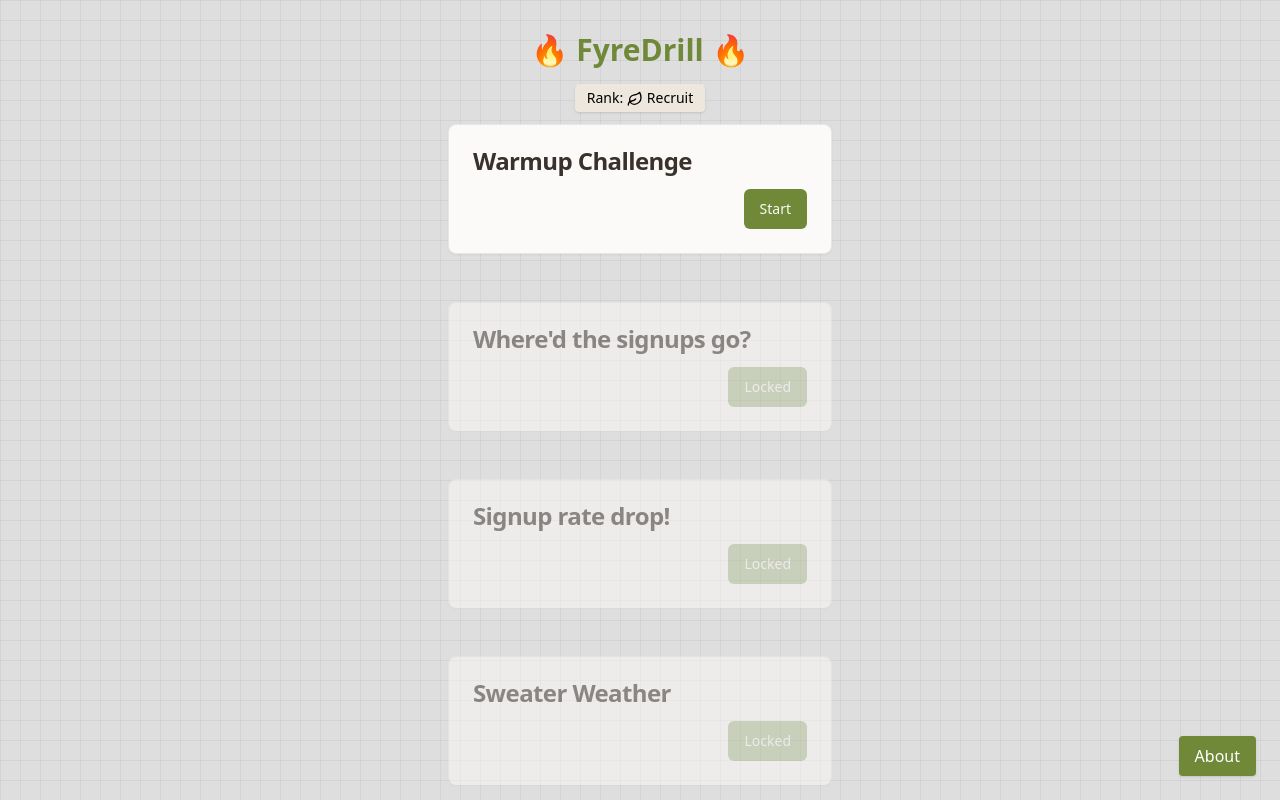
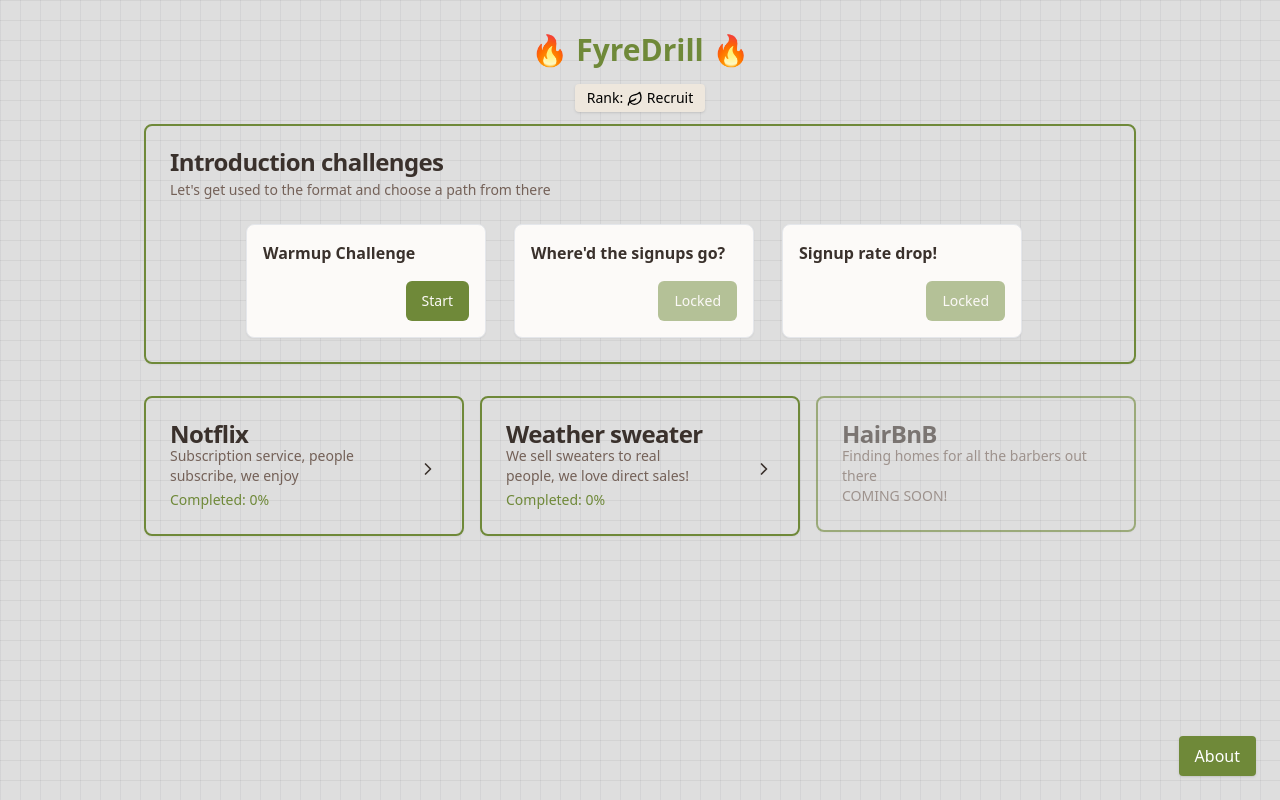
Before and after one commit to ehaavindberman/Analytics-training, a Next.js app: page / in a window 1280 px wide. Both pictures are taken after a click on the button "Start Your Adventure". Shown: the top 800 px of the page. Built offline with nearby package versions, Linux system fonts and the light colour scheme.

Commit message:
Update the scenario selection design

```diff
--- a/app/components/ScenarioSelection.tsx
+++ b/app/components/ScenarioSelection.tsx
@@ -1,12 +1,12 @@
-"use client"
-
 import { Button } from "@/components/ui/button"
 import { Card, CardContent, CardHeader, CardTitle } from "@/components/ui/card"
 import { Clock } from "lucide-react"
 import RankBadge from "./cards/RankBadge"
+import { ScenarioCategoryCard } from "./cards/ScenarioCategoryCard"
+import { ComingSoonScenarioCard } from "./cards/ComingSoonScenarioCard"
 import { scenarios } from "@/app/components/scenarios"
 import type { ScenarioProps } from "@/app/components/types"
-
+import { formatTime } from "@/utils/format"
 
 type CompletedScenario = {
   id: number
@@ -19,62 +19,87 @@ type Props = {
 }
 
 export default function ScenarioSelection({ onSelectScenario, completedScenarios }: Props) {
-  const formatTime = (seconds: number) => {
-    const minutes = Math.floor(seconds / 60)
-    const remainingSeconds = seconds % 60
-    return `${minutes}m ${remainingSeconds}s`
+
+  const totalTime = completedScenarios.reduce((acc, cur) => acc + cur.time, 0)
+
+  const groupedScenarios = {
+    intro: scenarios.filter(s => s.category === "intro"),
+    notflix: scenarios.filter(s => s.category === "notflix"),
+    sweater: scenarios.filter(s => s.category === "sweater"),
+    hairbnb: [],
   }
 
-  const totalTime = completedScenarios.reduce((acc, cur) => acc + cur.time, 0)
+  const allIntroCompleted = groupedScenarios.intro.every(introScenario =>
+    completedScenarios.some(c => c.id === introScenario.id)
+  )
 
   return (
     <div>
       <h1 className="text-3xl font-bold mb-4 text-center text-primary">🔥 FyreDrill 🔥</h1>
-      <div className="flex flex-col items-center mb-6">
+      <div className="flex justify-center mb-6">
         <RankBadge count={completedScenarios.length} totalTime={totalTime} />
       </div>
-      <div className="flex flex-col items-center divide-y divide-muted gap-y-12 min-h-screen p-4">
-        {scenarios.map((scenario, index) => {
-          const completedScenario = completedScenarios.find((s) => s.id === scenario.id)
-          const isLocked = index > 0 && !completedScenarios.find((s) => s.id === scenario.id - 1)
+      <div className="space-y-8 max-w-5xl mx-auto p-4">
+        <Card className="border-2 border-primary bg-transparent">
+          <CardHeader>
+            <CardTitle>Introduction challenges</CardTitle>
+            <p className="text-muted-foreground text-sm">Let's get used to the format and choose a path from there</p>
+          </CardHeader>
+          <CardContent className="flex flex-row flex-wrap justify-center gap-4">
+            {groupedScenarios.intro.map((scenario, index) => {
+              const completed = completedScenarios.find(s => s.id === scenario.id)
+              const isLocked = index > 0 && !completedScenarios.find(s => s.id === scenario.id - 1)
 
               return (
-            <Card
-              key={scenario.id}
-              className={`w-full max-w-sm ${
-                isLocked ? "opacity-50" : "hover:shadow-lg"
-              }`}
-            >
-              <CardHeader className="pb-0 mb-4">
-                <CardTitle>
-                  {scenario.title}
-                </CardTitle>
-              </CardHeader>
-
-              <CardContent className="pt-0">
-                <div className="flex justify-between items-end mt-2">
-                  {completedScenario ? (
-                    <div className="text-m text-muted-foreground flex flex-col">
-                      <div className="flex items-center">
-                        <Clock className="mr-1 h-4 w-4" />
-                        Time: {formatTime(completedScenario.time)}
+                <Card key={scenario.id} className="border p-4 mr-3 w-60">
+                  <h4 className="font-semibold pb-4">{scenario.title}</h4>
+                  <div className="flex justify-between">
+                    <div>
+                      {completed && (
+                        <div className="flex items-center text-muted-foreground text-sm mt-1">
+                          <Clock className="w-4 h-4 mr-1" />
+                          Time: {formatTime(completed.time)}
                         </div>
+                      )}
                     </div>
-                  ) : ( <div></div>
-                  )}
-
                     <Button
                       onClick={() => onSelectScenario(scenario)}
                       disabled={isLocked}
-                    className={`self-end ${completedScenario ? "bg-accent hover:bg-accent/90 text-accent-foreground" : ""}`}
+                      variant={completed ? "secondary" : "default"}
                     >
-                    {isLocked ? "Locked" : completedScenario ? "Replay" : "Start"}
+                      {isLocked ? "Locked" : completed ? "Replay" : "Start"}
                     </Button>
                   </div>
-              </CardContent>
                 </Card>
               )
             })}
+          </CardContent>
+        </Card>
+
+        <div className="flex flex-row flex-wrap gap-4 justify-center">
+          <ScenarioCategoryCard
+            title="Notflix"
+            description="Subscription service, people subscribe, we enjoy"
+            scenarios={groupedScenarios.notflix}
+            completedScenarios={completedScenarios}
+            onSelectScenario={onSelectScenario}
+            isLocked={!allIntroCompleted}
+          />
+
+          <ScenarioCategoryCard
+            title="Weather sweater"
+            description="We sell sweaters to real people, we love direct sales!"
+            scenarios={groupedScenarios.sweater}
+            completedScenarios={completedScenarios}
+            onSelectScenario={onSelectScenario}
+            isLocked={!allIntroCompleted}
+          />
+
+          <ComingSoonScenarioCard
+            title="HairBnB"
+            description="Finding homes for all the barbers out there"
+          />
+        </div>
       </div>
     </div>
   )
--- /dev/null
+++ b/app/components/cards/ComingSoonScenarioCard.tsx
@@ -0,0 +1,20 @@
+import { Card, CardHeader, CardTitle } from "@/components/ui/card"
+
+type ComingSoonScenarioCardProps = {
+  title: string
+  description: string
+}
+
+export function ComingSoonScenarioCard({ title, description }: ComingSoonScenarioCardProps) {
+
+  return (
+    <Card className="opacity-60 border-2 border-primary bg-transparent w-80 self-start">
+        <CardHeader className="flex flex-row justify-between items-center">
+        <div>
+            <CardTitle>{title}</CardTitle>
+            <p className="text-muted-foreground text-sm">{description}<br />COMING SOON!</p>
+        </div>
+        </CardHeader>
+    </Card>
+  )
+}
--- /dev/null
+++ b/app/components/cards/ScenarioCategoryCard.tsx
@@ -0,0 +1,70 @@
+import { useState } from "react"
+import { Button } from "@/components/ui/button"
+import { Card, CardContent, CardHeader, CardTitle } from "@/components/ui/card"
+import { Clock, ChevronDown, ChevronRight } from "lucide-react"
+import type { ScenarioProps } from "@/app/components/types"
+import { Collapsible, CollapsibleContent } from "@/components/ui/collapsible"
+import { formatTime } from "@/utils/format"
+
+type CompletedScenario = {
+  id: number
+  time: number
+}
+
+type ScenarioCategoryCardProps = {
+  title: string
+  description: string
+  scenarios: ScenarioProps[]
+  completedScenarios: CompletedScenario[]
+  onSelectScenario: (scenario: ScenarioProps) => void
+  isLocked: boolean
+}
+
+export function ScenarioCategoryCard({ title, description, scenarios, completedScenarios, onSelectScenario, isLocked }: ScenarioCategoryCardProps) {
+  const [open, setOpen] = useState(false)
+  const completedCount = scenarios.filter(s => completedScenarios.find(cs => cs.id === s.id)).length
+
+  return (
+    <Collapsible open={open} onOpenChange={setOpen}>
+      <Card className="bg-transparent border-2 border-primary w-80">
+        <CardHeader className="flex flex-row justify-between items-center cursor-pointer" onClick={() => setOpen(!open)}>
+          <div>
+            <CardTitle>{title}</CardTitle>
+            <p className="text-sm text-muted-foreground w-48">{description}</p>
+            <p className="text-sm mt-1 text-primary">Completed: {Math.round((completedCount / scenarios.length) * 100)}%</p>
+          </div>
+          {open ? <ChevronDown className="w-5 h-5" /> : <ChevronRight className="w-5 h-5" />}
+        </CardHeader>
+        <CollapsibleContent>
+          <CardContent className="space-y-4 flex flex-row flex-wrap justify-center">
+            {scenarios.map((scenario) => {
+              const completed = completedScenarios.find(s => s.id === scenario.id)
+              return (
+                <Card key={scenario.id} className="border p-4 mr-3 w-60">
+                  <h4 className="font-semibold pb-4">{scenario.title}</h4>
+                  <div className="flex justify-between items-center">
+                    <div>
+                      {completed && (
+                        <div className="flex items-center text-muted-foreground text-sm mt-1">
+                          <Clock className="w-4 h-4 mr-1" />
+                          Time: {formatTime(completed.time)}
+                        </div>
+                      )}
+                    </div>
+                    <Button
+                      onClick={() => onSelectScenario(scenario)}
+                      disabled={isLocked}
+                      variant={completed ? "secondary" : "default"}
+                    >
+                      {isLocked ? "Locked" : completed ? "Replay" : "Start"}
+                    </Button>
+                  </div>
+                </Card>
+              )
+            })}
+          </CardContent>
+        </CollapsibleContent>
+      </Card>
+    </Collapsible>
+  )
+}
--- a/package.json
+++ b/package.json
@@ -15,7 +15,7 @@
     "@radix-ui/react-aspect-ratio": "^1.1.1",
     "@radix-ui/react-avatar": "^1.1.2",
     "@radix-ui/react-checkbox": "^1.1.3",
-    "@radix-ui/react-collapsible": "^1.1.2",
+    "@radix-ui/react-collapsible": "^1.1.10",
     "@radix-ui/react-context-menu": "^2.2.4",
     "@radix-ui/react-dialog": "^1.1.4",
     "@radix-ui/react-dropdown-menu": "^2.1.4",
--- a/utils/format.tsx
+++ b/utils/format.tsx
@@ -25,3 +25,9 @@ export function formatValue(value: number, format: string): string {
 
     return value.toLocaleString()
 }
+
+export const formatTime = (seconds: number) => {
+    const minutes = Math.floor(seconds / 60)
+    const remainingSeconds = seconds % 60
+    return `${minutes}m ${remainingSeconds}s`
+}
```
Also changed, not shown: 1 other file (tests, documents, lock files or other folders). Lines whose indentation alone changed are shown as unchanged.
